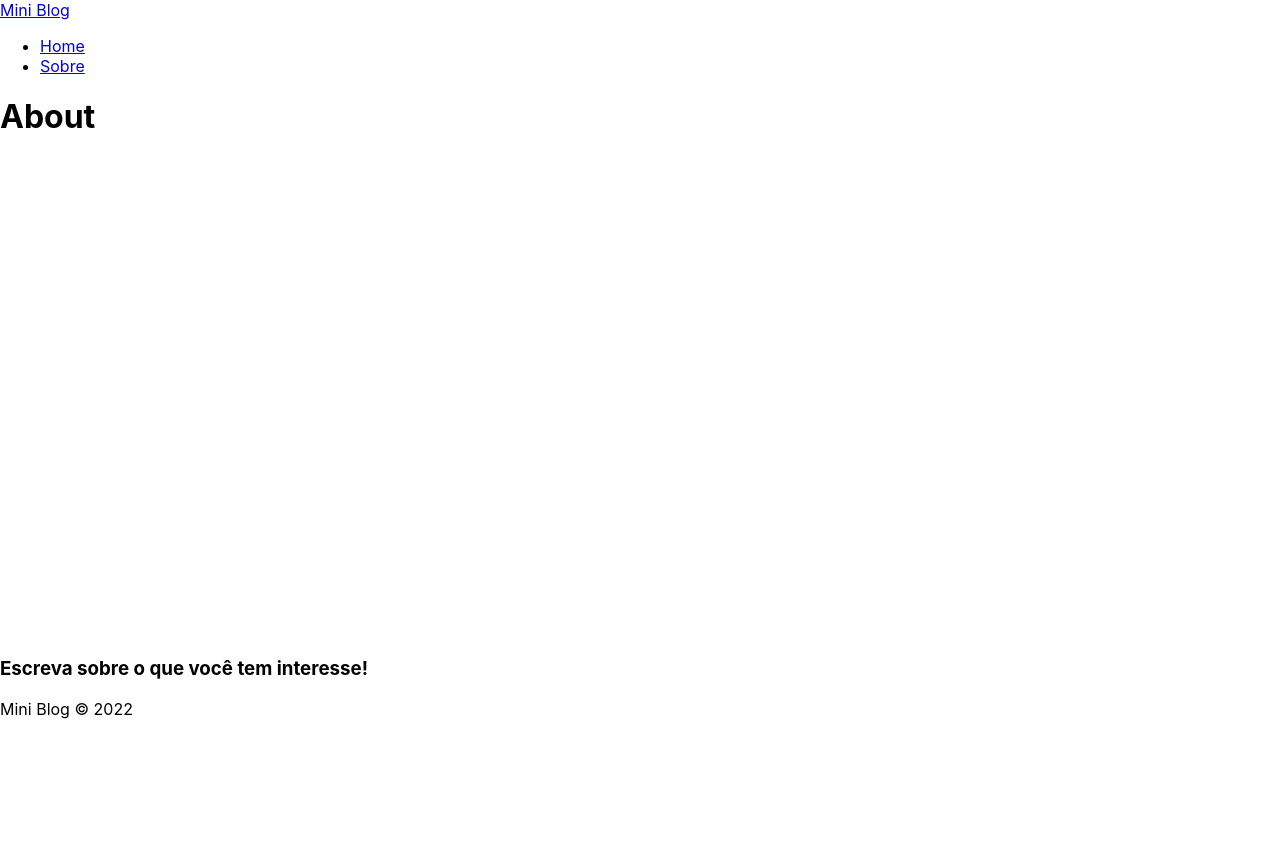
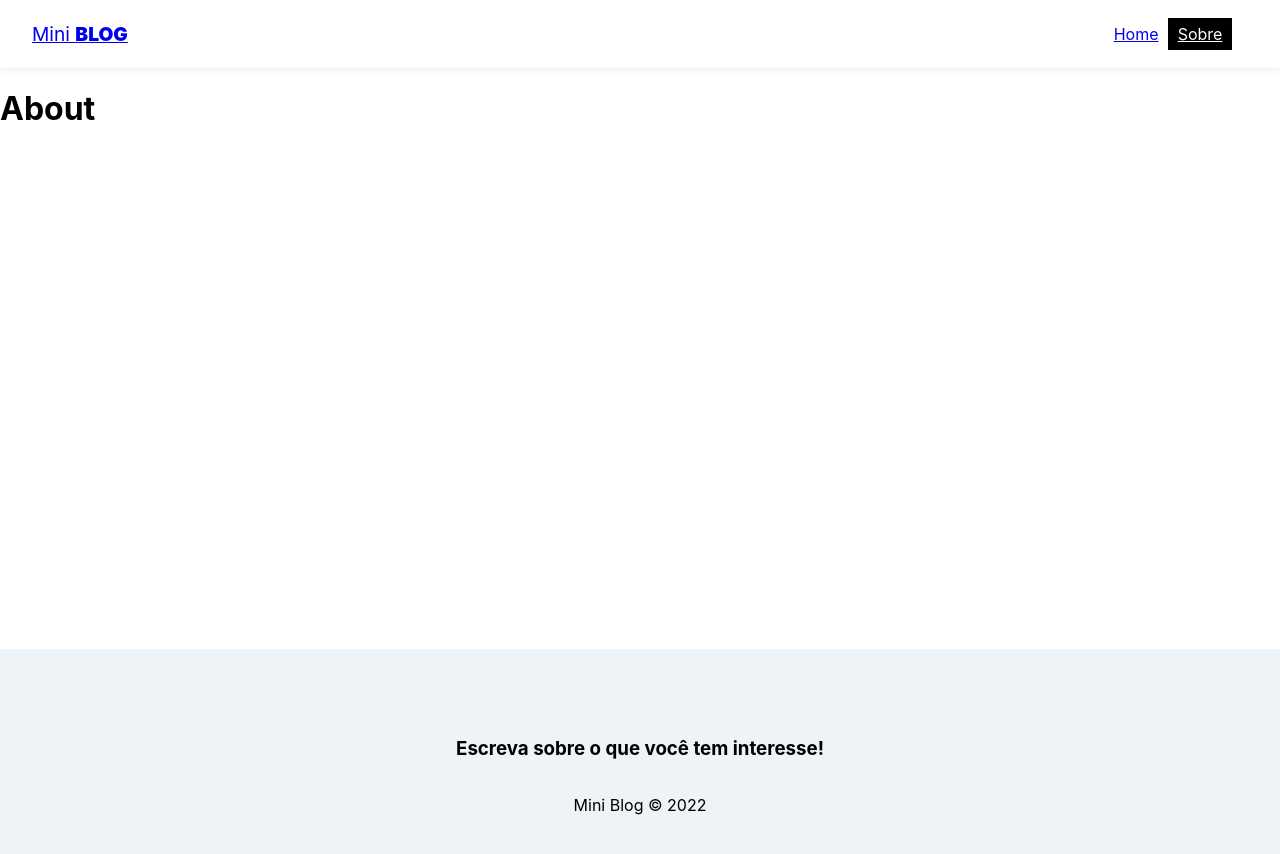
Before and after one commit to Johhdq/miniblog_project, a React (Create React App) app: page /about in a window 1280 px wide. Shown: the top 854 px of the page. Before the commit the page ends 800 px from the top, so only its background shows below. Built offline with nearby package versions, Linux system fonts and the light colour scheme.

Commit message:
css navbar e footer

```diff
--- a/src/components/Footer.js
+++ b/src/components/Footer.js
@@ -2,7 +2,7 @@ import styles from "./Footer.module.css";
 
 export const Footer = () => {
   return (
-    <footer>
+    <footer className={styles.footer}>
         <h3>Escreva sobre o que você tem interesse!</h3>
         <p>Mini Blog &copy; 2022</p>
     </footer>
--- a/src/components/Footer.module.css
+++ b/src/components/Footer.module.css
@@ -0,0 +1,8 @@
+.footer {
+    height: 250px;
+    display: flex;
+    flex-direction: column;
+    align-items: center;
+    justify-content: center;
+    background-color: #edf3f6;
+}
--- a/src/components/Navbar.js
+++ b/src/components/Navbar.js
@@ -3,16 +3,16 @@ import styles from "./Navbar.module.css";
 
 export const Navbar = () => {
   return (
-    <nav>
-      <NavLink to="/">
+    <nav className={styles.navbar}>
+      <NavLink to="/" className={styles.brand}>
         Mini <span>Blog</span>
       </NavLink>
-      <ul>
+      <ul className={styles.links_list}>
         <li>
-          <NavLink to="/">Home</NavLink>
+          <NavLink to="/" className={({isActive}) => (isActive ? styles.active : '')}>Home</NavLink>
         </li>
         <li>
-          <NavLink to="/about">Sobre</NavLink>
+          <NavLink to="/about" className={({isActive}) => (isActive ? styles.active : '')}>Sobre</NavLink>
         </li>
       </ul>
     </nav>
--- a/src/components/Navbar.module.css
+++ b/src/components/Navbar.module.css
@@ -0,0 +1,32 @@
+.navbar {
+    display: flex;
+    box-shadow: rgba(0,0,0, .15) 0px -2px 10px 0px;
+    align-items: center;
+    padding: .5em 2em;
+    justify-content: space-between;
+}
+
+.brand {
+    font-size: 1.2em;
+}
+
+.brand span {
+    font-weight: 900;
+    text-transform: uppercase;
+}
+
+.links_list {
+    display: flex;
+    list-style: none;
+    margin-right: 1em;
+}
+
+.links_list li a {
+    padding: .4em .6em;
+}
+
+/*Estilo para quando algum dos links estiverem ativos*/
+.active {
+    background-color: #000;
+    color: #fff;
+  }
```
